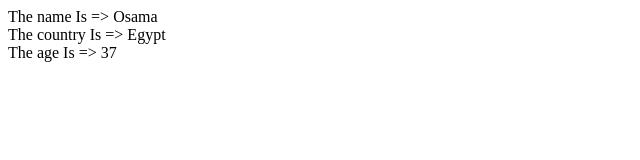
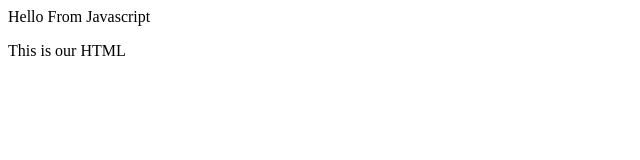
Before and after one commit to ahmedheshammec/Javascript, a plain HTML site: page Web/index.html in a window 1280 px wide. Shown: the whole page, without its empty margins (0-640 px from the left). Drawn offline with Linux system fonts and the light colour scheme.

Commit message:
Finished Js HTML DOM Notebook

```diff
--- a/Web/index.html
+++ b/Web/index.html
@@ -3,9 +3,14 @@
 <head>
     <meta charset="UTF-8">
     <meta name="viewport" content="width=device-width, initial-scale=1.0">
-    <title>User Information Display</title>
+    <title>Javascript</title>
 </head>
 <body>
+    <div id="main">
+        <p>This is our HTML</p>
+    </div>
+
     <script src="main.js"></script>
+
 </body>
 </html>
--- a/Web/main.js
+++ b/Web/main.js
@@ -1,13 +1,14 @@
-const user = {
-  name: "Osama",
-  country: "Egypt",
-  age: 37,
-};
+var myMainDiv = document.getElementById('main'),
 
-let finalData = "";
+    // Create Div Element
+    myNewElement = document.createElement('div'),
 
-for (let info in user) {
-  finalData += `<div>The ${info} Is => ${user[info]}</div>`;
-};
+    // Create Text Node
+    myText = document.createTextNode('Hello From Javascript');
 
-document.body.innerHTML = finalData;
+
+// Append Text to the New Element
+myNewElement.appendChild(myText);
+
+// Inserting the New Element to My Main Div
+myMainDiv.insertBefore(myNewElement, myMainDiv.firstElementChild);
```
Also changed, not shown: imgur/Dom Tree.jpeg (added), imgur/combine two commands.png (added), imgur/forms.png (added), 2 other files.
